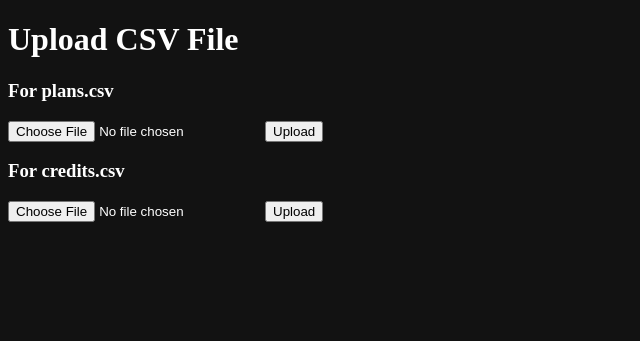
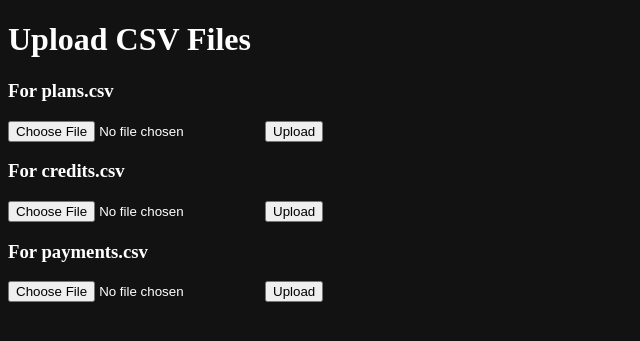
Before and after one commit to AndreyDe1neko/test_example_job, a FastAPI app: page / in a window 1280 px wide. Shown: the top 341 px of the page, without its empty margins (0-640 px from the left). Run offline with FastAPI, Linux system fonts and the light colour scheme.

Commit message:
add func insert Payments

```diff
--- a/main.py
+++ b/main.py
@@ -10,6 +10,7 @@ from sqlalchemy import func
 from sqlalchemy.orm import Session
 from db import engine, Sessionlocal
 from models import *
+from sqlalchemy import exc
 
 app = FastAPI()
 
@@ -62,8 +63,46 @@ async def process_csv_row(row, db):
         raise HTTPException(status_code=400, detail="Invalid month format")
 
 
+@app.post("/payments_insert")
+async def payments_insert(file: UploadFile, db: Session = Depends(get_db)):
+    try:
+        file_content = await file.read()
+
+        decoded_content = file_content.decode("utf-8").splitlines()
+
+        all_decoded_content = csv.DictReader(decoded_content, delimiter='\t')
+
+        next(all_decoded_content)
+
+        for row in all_decoded_content:
+            id_payment = int(row.get('id'))
+            credit_id = int(row.get('credit_id'))
+            payment_date = None
+            type_id = row.get('type_id')
+            sum = row.get('sum')
+            if row.get('payment_date'):
+                payment_date = datetime.strptime(row.get('payment_date'), "%d.%m.%Y").date()
+                new_payment_elem = Payments(
+                    id=id_payment,
+                    credit_id=credit_id,
+                    payment_date=payment_date,
+                    type_id=type_id,
+                    sum=sum
+                )
+                db.add(new_payment_elem)
+        db.commit()
+    except exc.IntegrityError as e:
+        print(db.query(Payments.credit_id).filter(Payments.id == id_payment).first())
+        print(e)
+    except Exception as e:
+        print(type(e))
+        raise HTTPException(status_code=500, detail=f"Error processing file: {str(e)}")
+    # finally:
+    #     db.commit()
+
+
 @app.post("/credits_insert")
-async def credit_insert(file: UploadFile, request: Request, db: Session = Depends(get_db)):
+async def credit_insert(file: UploadFile, db: Session = Depends(get_db)):
     try:
         file_content = await file.read()
 
@@ -99,7 +138,7 @@ async def credit_insert(file: UploadFile, request: Request, db: Session = Depend
 
 
 @app.post("/plans_insert")
-async def plans_insert(file: UploadFile, request: Request, db: Session = Depends(get_db)):
+async def plans_insert(file: UploadFile, db: Session = Depends(get_db)):
     try:
         file_content = await file.read()
 
@@ -163,7 +202,7 @@ async def plans_performance(date, db: Session = Depends(get_db)):
             date_obj = datetime.strptime(date, "%Y-%m-%d")
 
             return {
-                'month': date_obj.strftime("%B"), # or if you need number date_obj.strftime("%m")
+                'month': date_obj.strftime("%B"),  # or if you need number date_obj.strftime("%m")
                 'category_id': 3,  # Припускаємо, що category_id 3 відповідає "Видача"
                 'sum_plan': sum_category_3,
                 'total_issued_credits': sum_category_4,
--- a/templates/insert_data.html
+++ b/templates/insert_data.html
@@ -7,7 +7,7 @@
     <title>Upload CSV File</title>
 </head>
 <body style="background-color: #121212; color:  white;">
-    <h1>Upload CSV File</h1>
+    <h1>Upload CSV Files</h1>
     <form action="http://127.0.0.1:8000/plans_insert" method="post" enctype="multipart/form-data">
         <h3>For plans.csv</h3>
         <input type="file" name="file">
@@ -15,6 +15,11 @@
     </form>
     <form action="http://127.0.0.1:8000/credits_insert" method="post" enctype="multipart/form-data">
         <h3>For credits.csv</h3>
+        <input type="file" name="file">
+        <input type="submit" value="Upload">
+    </form>
+    <form action="http://127.0.0.1:8000/payments_insert" method="post" enctype="multipart/form-data">
+        <h3>For payments.csv</h3>
         <input type="file" name="file">
         <input type="submit" value="Upload">
     </form>
@@ -28,10 +33,5 @@
 <!--        <input type="file" name="file">-->
 <!--        <input type="submit" value="Upload">-->
 <!--    </form>-->
-<!--    <form action="http://127.0.0.1:8000/plans_insert" method="post" enctype="multipart/form-data">-->
-<!--        <h3>For plans.csv</h3>-->
-<!--        <input type="file" name="file">-->
-<!--        <input type="submit" value="Upload">-->
-<!--    </form>-->
 </body>
 </html>
```
Also changed, not shown: csv_data/payments.csv, 1 other file.
